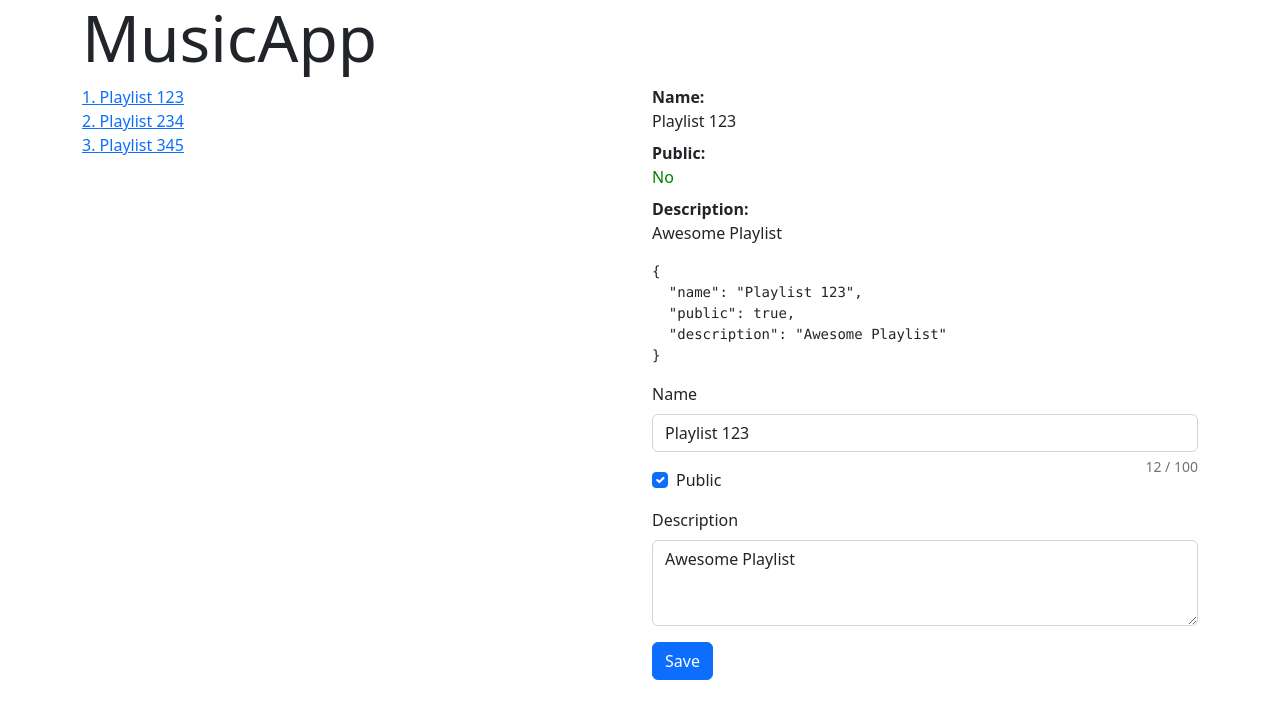
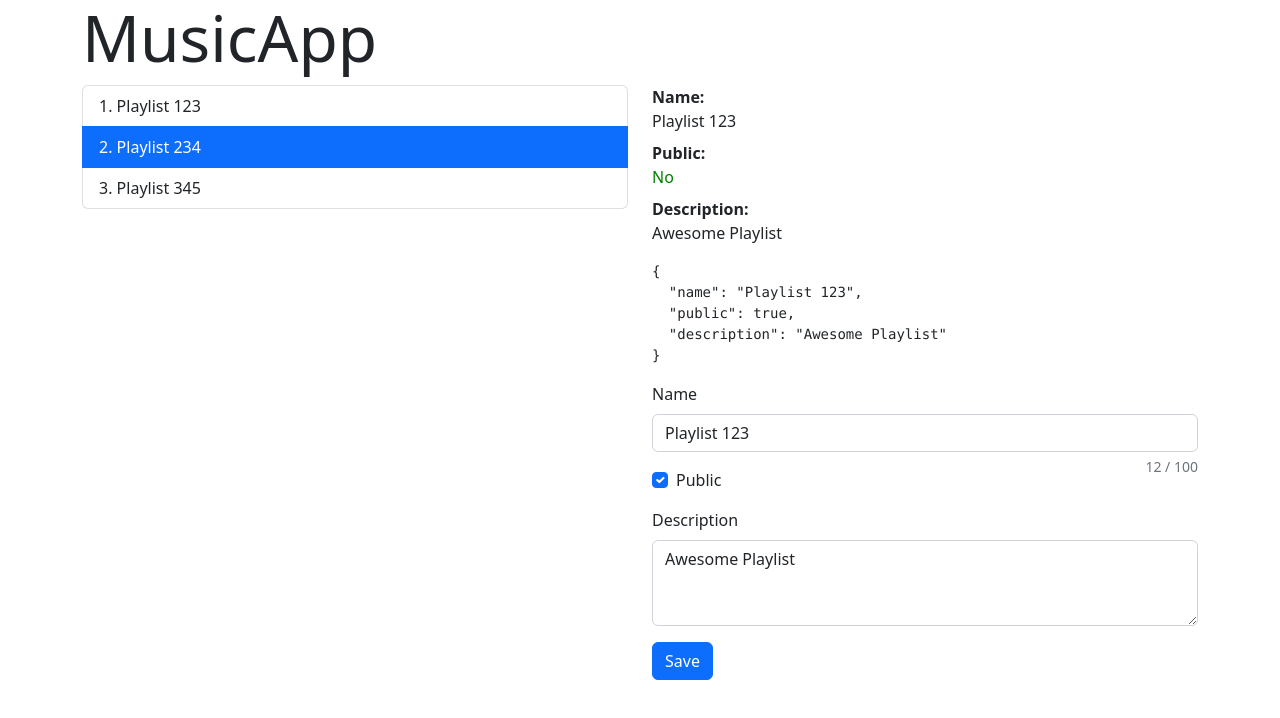
Before and after one commit to ev45ive/sages-react-open-grudzien, a React (Create React App) app: page / in a window 1280 px wide. Shown: the top 718 px of the page. Built offline with nearby package versions, Linux system fonts and the light colour scheme.

Commit message:
Extracting Helpers from JSX ( or using packages i.e. classnames )

```diff
--- /dev/null
+++ b/src/common/helpers/classNames.tsx
@@ -0,0 +1,3 @@
+//https://www.npmjs.com/package/classnames
+export const classNames = (...classes: (string | false)[]) =>
+  classes.filter(Boolean).join(" ");
--- a/src/playlists/components/PlaylistList.tsx
+++ b/src/playlists/components/PlaylistList.tsx
@@ -1,13 +1,8 @@
 import React from "react";
 import { mockPlaylists } from "../../common/mocks/mockPlaylists";
+import { classNames } from "../../common/helpers/classNames";
 
 type Props = {};
-
-const cls = (classes: (string | false)[]) => {
-  // TODO: implementation
-
-  return "";
-};
 
 const PlaylistList = (props: Props) => {
   const playlists = mockPlaylists;
@@ -19,11 +14,11 @@ const PlaylistList = (props: Props) => {
         {playlists.map((playlist, index) => (
           <a
             href="#"
-            className={cls([
+            className={classNames(
               `list-group-item`,
               `list-group-item-action`,
-              playlist.id === selectedId && "active",
-            ])}
+              playlist.id === selectedId && "active"
+            )}
           >
             {index + 1}. {playlist.name}
           </a>
```
